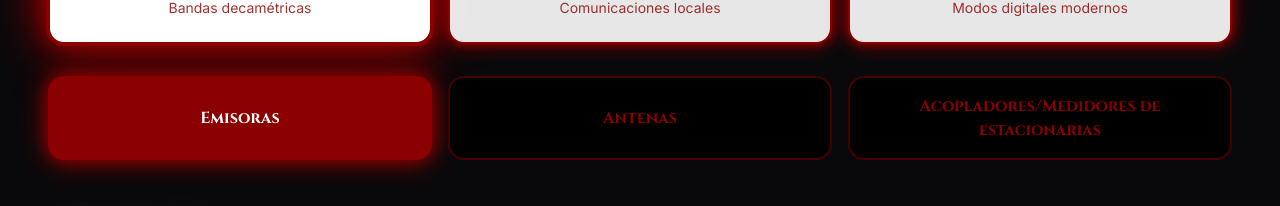
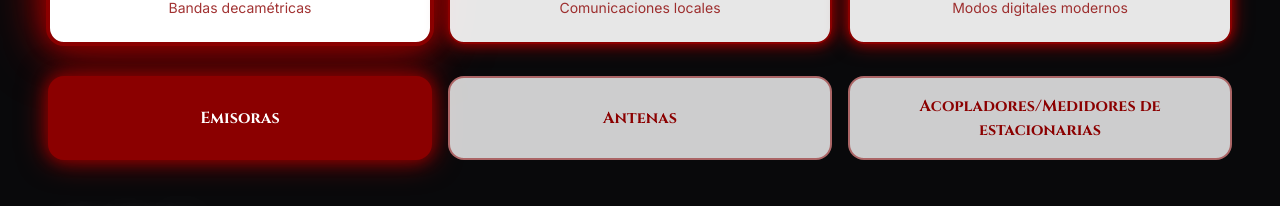
Before and after one commit to GospaMiguel/miguelradioweb1, a React (Vite) app: page /equipos in a window 1280 px wide. Shown: the part 288-494 px from the top of the page. Built offline with nearby package versions, Linux system fonts and the light colour scheme; the HTML template or start-up script is replaced by a standard one.

Commit message:
Reverted to commit 304bbf4548fc97dba1548b61f1c8d8c2b6c112da

```diff
--- a/src/pages/Equipos.tsx
+++ b/src/pages/Equipos.tsx
@@ -152,7 +152,7 @@ const Equipos = () => {
                   className={`p-4 rounded-lg text-center transition-all border-2 ${
                     selectedSubcategory === subcategory.id
                       ? "bg-[#8B0000] text-white border-[#8B0000] shadow-[0_0_15px_#8B0000,0_0_30px_#8B0000]"
-                      : "bg-black text-[#8B0000] border-[#8B0000]/50 hover:border-[#8B0000] hover:shadow-[0_0_10px_#8B0000]"
+                      : "bg-white/80 text-[#8B0000] border-[#8B0000]/50 hover:border-[#8B0000] hover:shadow-[0_0_10px_#8B0000]"
                   }`}
                 >
                   <h5 className="font-display text-base font-semibold">{subcategory.label}</h5>
```
